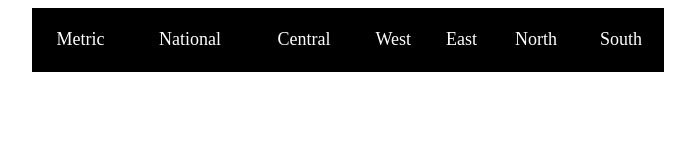
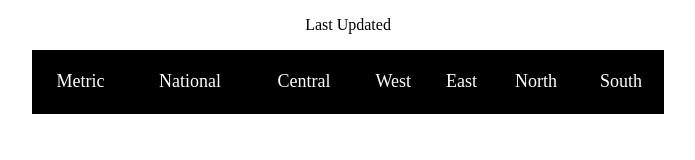
Before and after one commit to wj-tan/CSC3007-assignment1, a plain HTML site: page index.html in a window 1280 px wide. Shown: the whole page, without its empty margins (292-987 px from the left). Drawn offline with Linux system fonts and the light colour scheme; no server answers.

Commit message:
Added date time paragraph

```diff
--- a/index.html
+++ b/index.html
@@ -8,6 +8,7 @@
     <title>CSC3007 Assignment 1</title>
 </head>
 <body>
+    <p id="dateTime" style="text-align: center">Last Updated </p>
     <table id="table">
         <tr>
             <th>Metric</th> <!-- col1 -->
```
